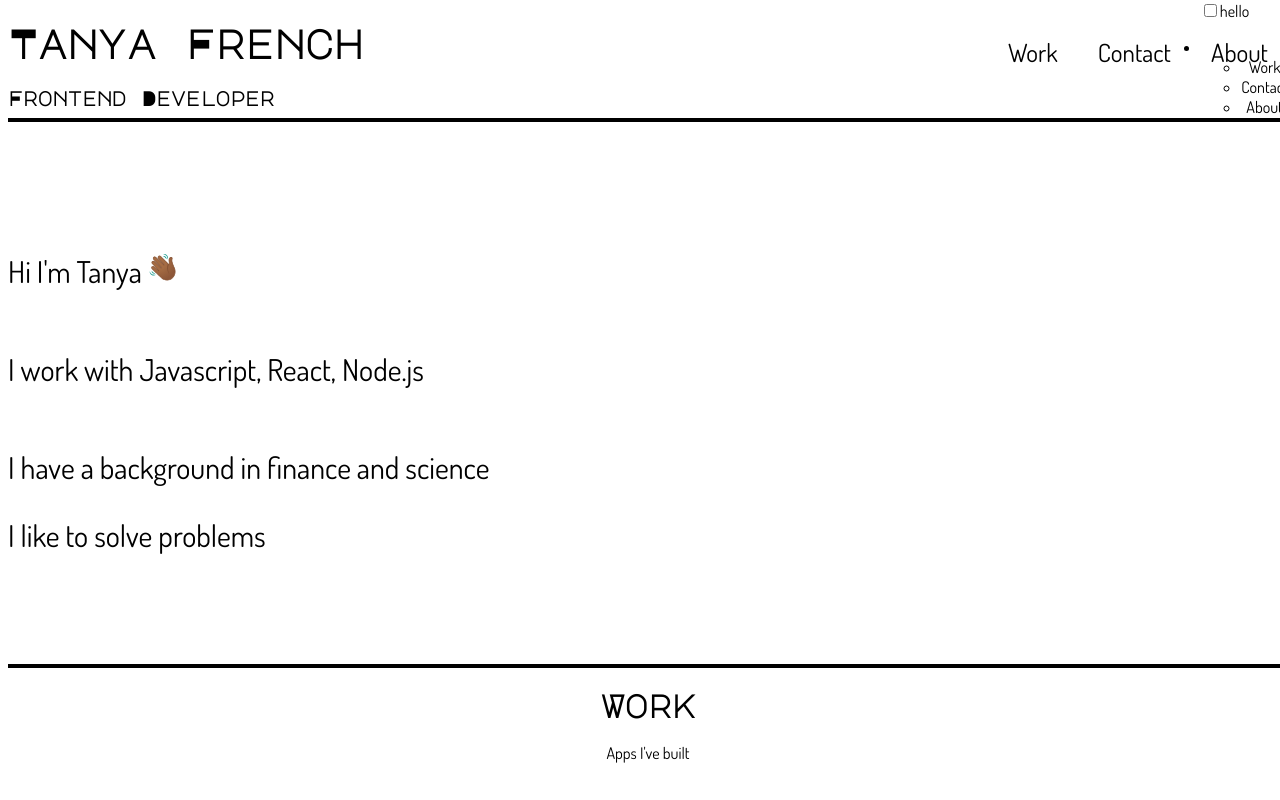
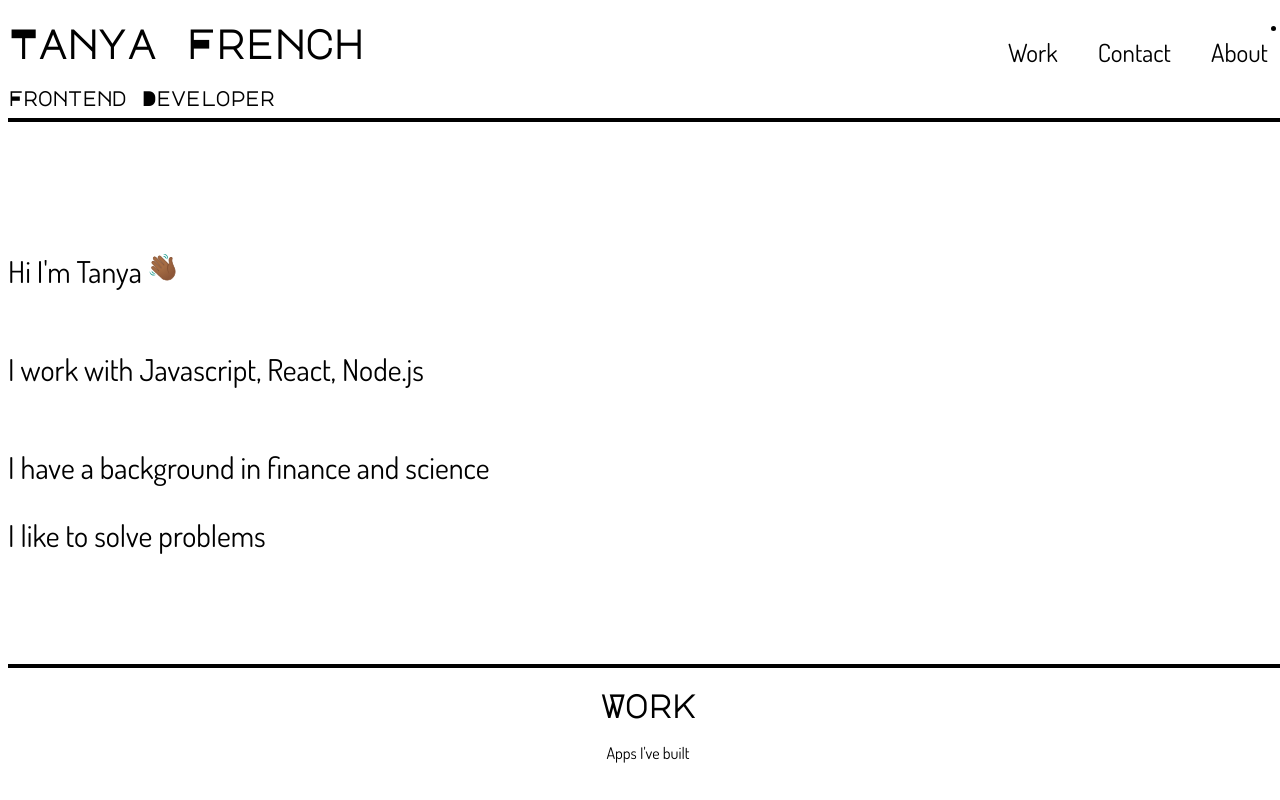
Before and after one commit to Trenchwise/portfolio, a React (Vite) app: page / in a window 1280 px wide. Shown: the top 800 px of the page. Built offline with nearby package versions, Linux system fonts and the light colour scheme.

Commit message:
Burger menu now working on hover and focus within

```diff
--- a/src/App.css
+++ b/src/App.css
@@ -123,118 +123,33 @@ h3 {
   right: 20px;
 }
 
-/* making checkbox disapear */
-.burgerMenuCheckBox {
-  /* opacity: 0; */
+/* making checkbox disapear
+ .burgerMenuCheckBox {
+  /* opacity: 0;
   z-index: 100;
+} */
+
+/* can use opacity to get this to gradually appear */
+.burgerMenuProper {
+  display: none;
 }
 
-.burgerMenu {
-  transition: 250ms ease-out;
-  transform-origin: 0 0;
+/* when burgerMenu is hovered it turns on .burgerMenuProper */
+/* It is also stays on until you click out of it */
+
+.burgerMenu:hover .burgerMenuProper,
+.burgerMenu:focus-within .burgerMenuProper {
+  display: initial;
 }
 
-.burgerMenuCheckBox:checked ~ .burgerSvg {
-  transform: rotate(-180deg);
-  translate: (10px, 0px);
-}
-
-.burgerMenu .burgerNav {
-  display: flex;
-}
-
-/* .burgerNav {
-  display: flex;
-  justify-content: flex-end; */
-/* position: fixed;
-  background-color: blueviolet;
-  height: 50px;
-}
-
-.burgerNavBtn {
-  cursor: pointer;
-  width: 35px;
-  height: 30px;
-}
-
-.burgerNav::after,
-.burgerNav::before {
-  content: "";
-  display: block;
-  width: 100%;
-  height: 4px;
-}
-
-.burgerNav::after {
-  top: 8px;
-}
-
-.burgerNav::before {
-  top: -8px;
-}
-
-.burgerMenu {
+.burgerMenu ul li {
   list-style: none;
 }
 
-li {
-  list-style: none;
-}
-
-.burgerMenuCheckBox {
-  display: none;
-}
-
-/* second go at getting this working */
-
-/* burger menu styling trash */
-
-/* .burgerMenuProper {
-  display: flex;
-}
-
-.burgerMenuProper li {
-  padding-left: 30px;
-}
-
-.burgerMenuProper li a {
-  display: inline-block;
-  text-decoration: none;
-  text-align: center;
-  color: blueviolet;
-  list-style: none;
-  transition: 0.15s ease-in-out;
-  position: relative;
-  text-transform: uppercase;
-}
-
-.burgerMenuProper li a::after {
-  content: "";
-  position: absolute;
-  bottom: 0;
-  left: 0;
-  width: 100%;
-  height: 1px;
-  background-color: greenyellow;
-} */
-
-/* nav > ul > ul > li > a {
-  text-transform: uppercase;
-  list-style: none;
-} */
-
-/* ul li {
-  list-style: none;
-}
-
-.burgerMenu {
-  list-style: none;
-} */
-
-/* #jobTitleContainer {
+#jobTitleContainer {
   display: flex;
   justify-content: center;
-} */
+}
 
 #navBarItemsWrapper {
   display: flex;
--- a/src/components/Header.jsx
+++ b/src/components/Header.jsx
@@ -11,18 +11,18 @@ const Header = () => {
 
         <div id="burgerWrapper">
           {/* starting working from this point - it contains the whole burger bumph */}
-          <nav className="burgerNav">
-            <input
+          <nav className="burgerNav" tableindex="0">
+            {/* <input
               type="checkBox"
               id="checkBox"
               className="burgerMenuCheckBox"
             />
             <label for="checkBox" className="burgerNavCheckBox">
               hello
-            </label>
+            </label> */}
 
             {/* this contains the bits with the burger svg */}
-            <ul className="burgerMenu">
+            <ul className="burgerMenu" tabIndex={0}>
               <li className="burgerMenuSvg">
                 <a href="#"></a>
                 <svg
```
